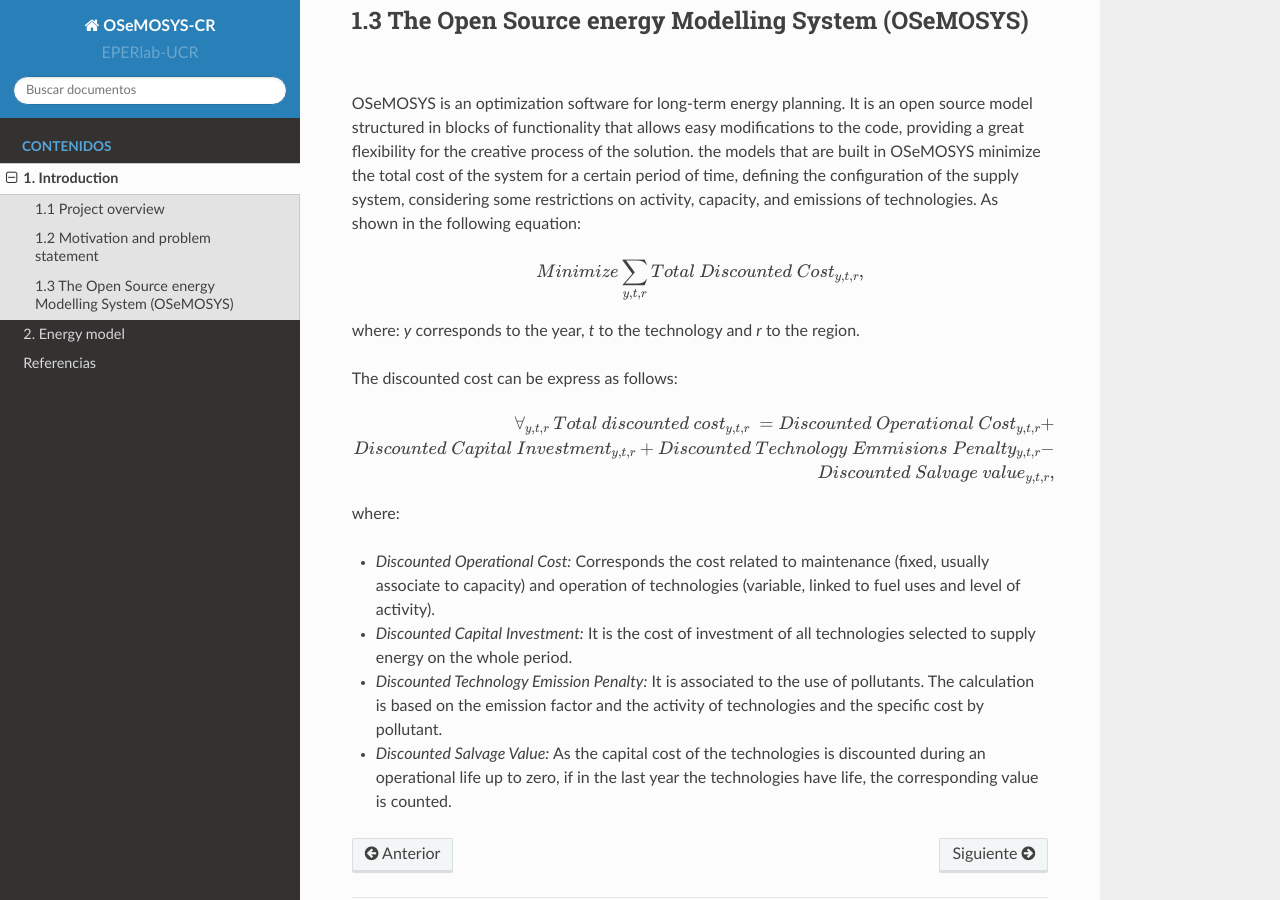
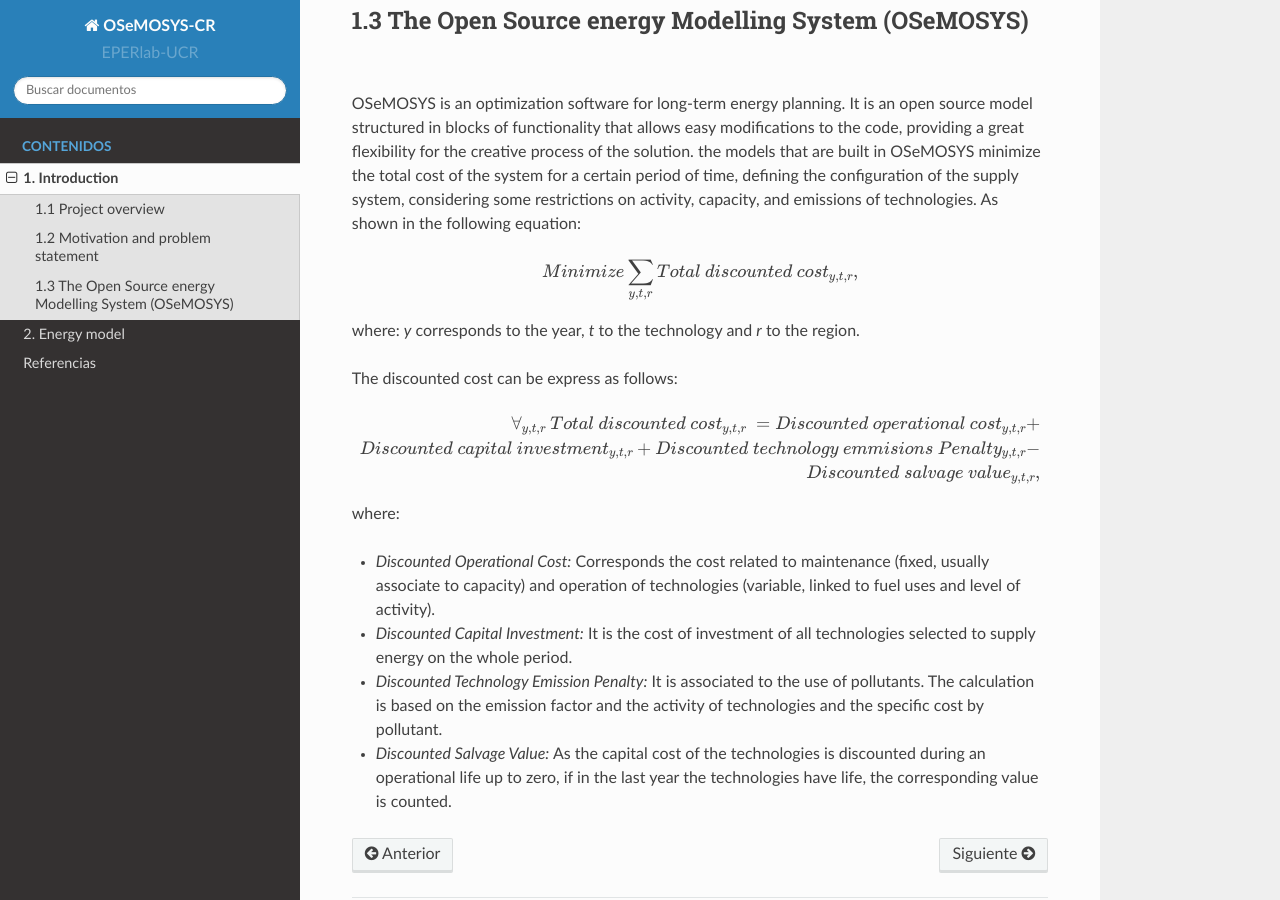
Before and after one commit to EPERLab/OSeMOSYS-CR, a Sphinx documentation site: the page built from docs/01Introduction.rst, in a window 1280 px wide and 900 px high, scrolled down 1612 px. Built offline with Sphinx 7.4.7 and the Read the Docs theme 2.0.0, drawn with Linux system fonts in a browser that asks for light colours.

```diff
--- a/docs/01Introduction.rst
+++ b/docs/01Introduction.rst
@@ -34,7 +34,7 @@ OSeMOSYS is an optimization software for long-term energy planning. It is an ope
 
 .. math::
 
-   Minimize \sum_{y,t,r}Total\ Discounted\ Cost_{y,t,r},
+   Minimize \sum_{y,t,r}Total\ discounted\ cost_{y,t,r},
 
 where: *y* corresponds to the year, *t* to the technology and *r* to the region.
 
@@ -42,7 +42,7 @@ The discounted cost can be express as follows:
 
 .. math::
 
- ∀_{y,t,r}\  Total\ discounted\ cost_{y,t,r}\  =  Discounted\ Operational\ Cost_{y,t,r} +\\ Discounted\ Capital\ Investment_{y,t,r} + Discounted\ Technology\ Emmisions\ Penalty_{y,t,r} - \\ Discounted\ Salvage\ value_{y,t,r},
+ ∀_{y,t,r}\  Total\ discounted\ cost_{y,t,r}\  =  Discounted\ operational\ cost_{y,t,r} +\\ Discounted\ capital\ investment_{y,t,r} + Discounted\ technology\ emmisions\ Penalty_{y,t,r} - \\ Discounted\ salvage\ value_{y,t,r},
 
 where:
 
```
